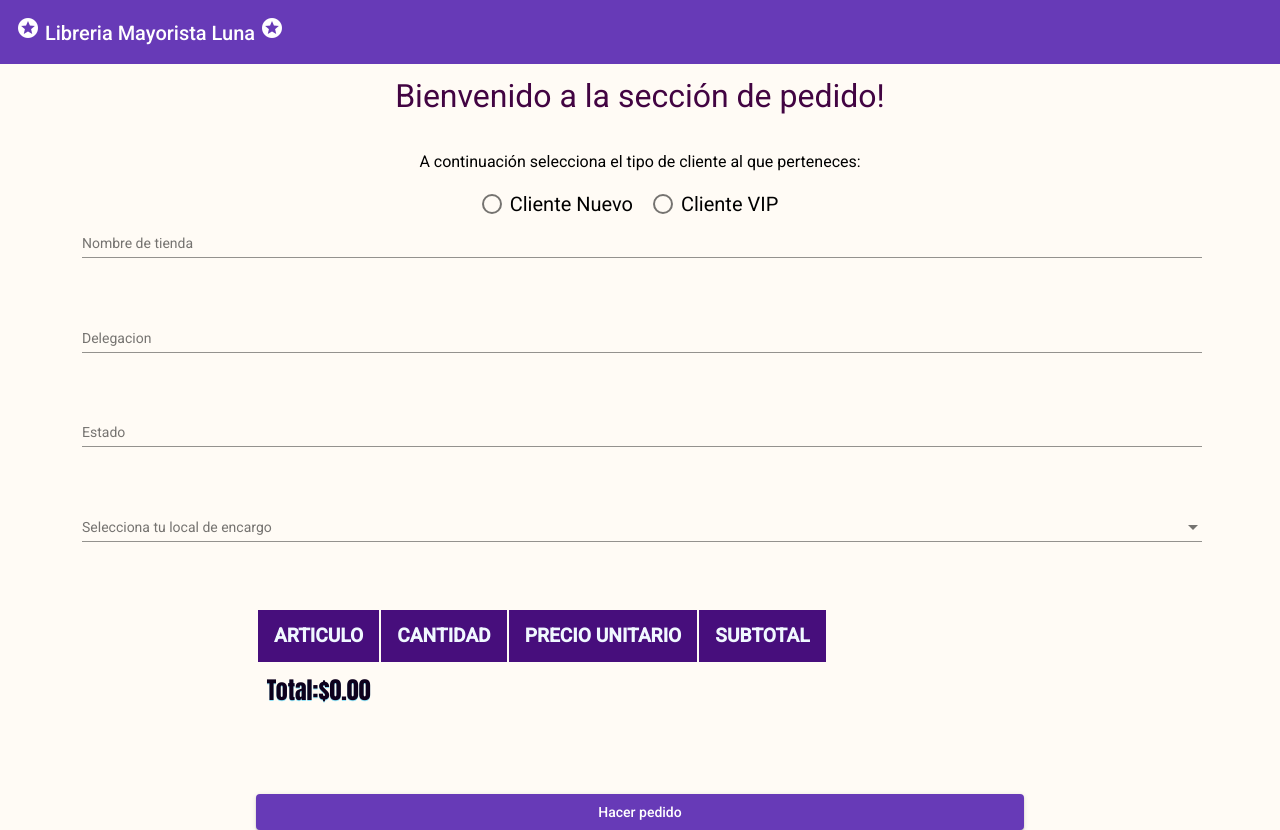
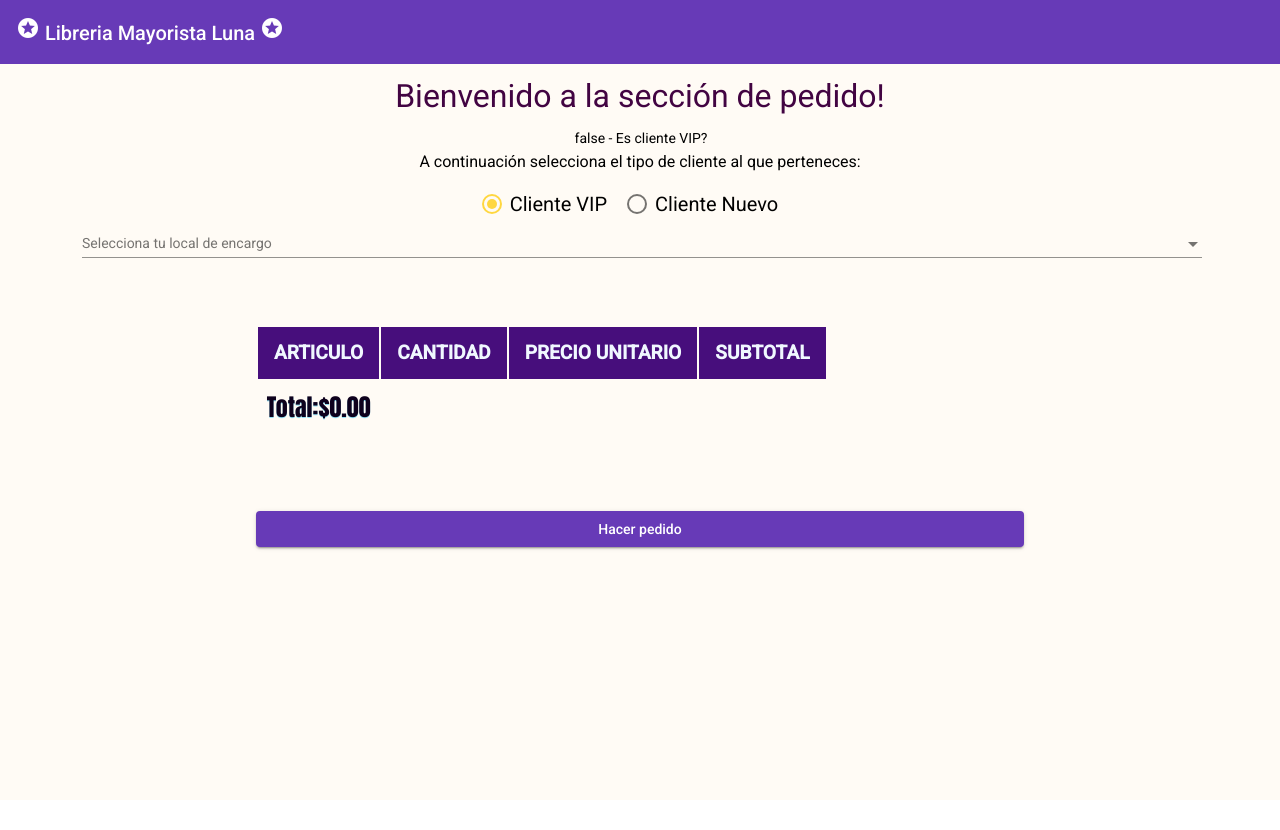
Before and after one commit to AntonioAlvarado21/Libreria_Angular, an Angular app: page /checkout in a window 1280 px wide. After the commit the page ends 800 px from the top, so only its background shows below. Built offline with nearby package versions, Linux system fonts and the light colour scheme; data requests are answered from the project's data file.

Commit message:
Formulario completo (sin funcionalidad)

```diff
--- a/src/app/pages/checkout/checkout.component.html
+++ b/src/app/pages/checkout/checkout.component.html
@@ -5,11 +5,13 @@
     <h1>Bienvenido a la sección de pedido!</h1>
 
     <mat-radio-group class="form__element">
+      {{clienteNuevo}} - Es cliente VIP?
       <h3>A continuación selecciona el tipo de cliente al que perteneces: </h3>
-      <mat-radio-button value="clienteVip" (change)="tipoCliente(false)">Cliente Nuevo</mat-radio-button>
-      <mat-radio-button value="clienteNuevo" (change)="tipoCliente(true)">Cliente VIP</mat-radio-button>
+      <mat-radio-button value="clienteNuevo" (change)="tipoCliente(false)" checked>Cliente VIP</mat-radio-button>
+      <mat-radio-button value="clienteVip" (change)="tipoCliente(true)">Cliente Nuevo</mat-radio-button>
     </mat-radio-group>
 
+    <ng-container *ngIf="clienteNuevo; else showClientes">
       <mat-form-field class="form__element">
         <input
           matInput
@@ -36,17 +38,25 @@
           name="estado"
           #estado="ngModel"/>
       </mat-form-field>
+    </ng-container>
 
+    <ng-template #showClientes>
       <mat-form-field class="form__element">
         <mat-label>Selecciona tu local de encargo </mat-label>
         <mat-select name="cliente" #cliente="ngModel" [(ngModel)]="model.estado">
           <mat-option [value]="cliente" *ngFor="let cliente of clientes"> {{cliente.nombre}} - {{cliente.estado}} </mat-option>
         </mat-select>
       </mat-form-field>
+    </ng-template>
+
+
   </form>
 </div>
 
+<div class="api">
   <app-details></app-details>
+</div>
+
 <br><br><br><br>
 <!--Boton de PEDIR-->
 <div class="container_button">
--- a/src/app/pages/checkout/checkout.component.ts
+++ b/src/app/pages/checkout/checkout.component.ts
@@ -14,8 +14,10 @@ export class CheckoutComponent implements OnInit {
     name:'Default',
     store: '',
     delegacion: '',
-    estado: ''
+    estado: '',
   };
+
+  clienteNuevo =  false;
 
   clientes: Cliente[] = [ ]
   constructor(private dataSvc:DataService) { }
@@ -25,7 +27,7 @@ export class CheckoutComponent implements OnInit {
   }
 
   tipoCliente(value:boolean):void{
-    console.log(value);
+    this.clienteNuevo = value;
   }
 
   onSubmit():void{
```
Lines whose indentation alone changed are shown as unchanged.
